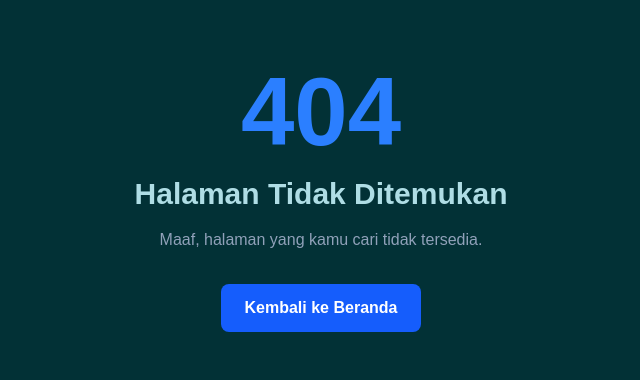
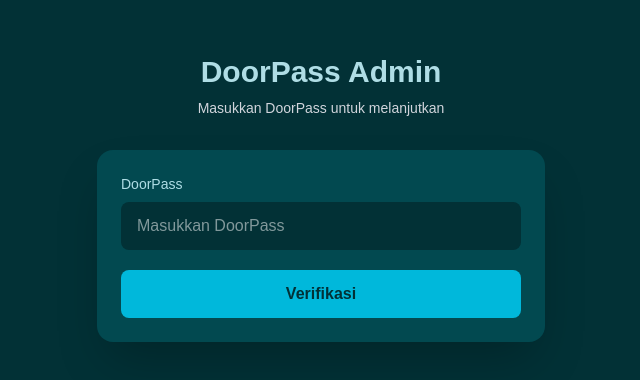
Before and after one commit to mvidicvirdiansyah-web/nextjs-v2, a Next.js app: page /doorpass in a window 1280 px wide. Before the commit this address had no page. Shown: the part 202-582 px from the top of the page, without its empty margins (319-959 px from the left). Built offline with nearby package versions, Linux system fonts and the light colour scheme.

Commit message:
Add DoorPass authentication

```diff
--- /dev/null
+++ b/src/app/(auth)/doorpass/page.tsx
@@ -0,0 +1,72 @@
+"use client";
+
+import { useState } from "react";
+import { useRouter } from "next/navigation";
+
+export default function DoorPassPage() {
+  const router = useRouter();
+
+  const [doorPass, setDoorPass] = useState("");
+  const [error, setError] = useState("");
+
+  const handleSubmit = (e: React.FormEvent) => {
+    e.preventDefault();
+
+    // Ganti dengan DoorPass yang kamu inginkan
+    const DOORPASS = "123456";
+
+    if (doorPass === DOORPASS) {
+      router.push("/admin/dashboard");
+    } else {
+      setError("DoorPass salah.");
+    }
+  };
+
+  return (
+    <main className="flex min-h-screen items-center justify-center bg-[#023136] px-4">
+      <div className="w-full max-w-md">
+        <div className="mb-8 text-center">
+          <h1 className="text-3xl font-bold text-[#AFDDE5]">
+            DoorPass Admin
+          </h1>
+
+          <p className="mt-2 text-sm text-gray-300">
+            Masukkan DoorPass untuk melanjutkan
+          </p>
+        </div>
+
+        <div className="rounded-2xl bg-[#024950] p-6 shadow-2xl">
+          <form onSubmit={handleSubmit} className="space-y-5">
+            <div>
+              <label className="mb-2 block text-sm text-[#AFDDE5]">
+                DoorPass
+              </label>
+
+              <input
+                type="password"
+                value={doorPass}
+                onChange={(e) => setDoorPass(e.target.value)}
+                placeholder="Masukkan DoorPass"
+                required
+                className="w-full rounded-lg bg-[#023136] px-4 py-3 text-white outline-none focus:ring-2 focus:ring-cyan-400"
+              />
+            </div>
+
+            {error && (
+              <p className="text-sm text-red-400">
+                {error}
+              </p>
+            )}
+
+            <button
+              type="submit"
+              className="w-full rounded-lg bg-cyan-500 px-4 py-3 font-semibold text-[#023136] hover:bg-cyan-400"
+            >
+              Verifikasi
+            </button>
+          </form>
+        </div>
+      </div>
+    </main>
+  );
+}
--- a/src/app/(auth)/login/page.tsx
+++ b/src/app/(auth)/login/page.tsx
@@ -33,7 +33,7 @@ export default function LoginPage() {
     }
 
     // Kalau login berhasil
-    router.push("/admin/dashboard");
+    router.push("/doorpass");
     router.refresh();
   };
 
```
